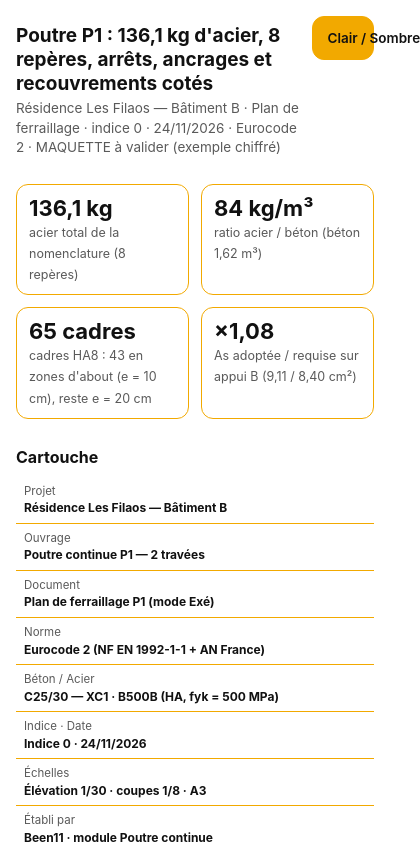
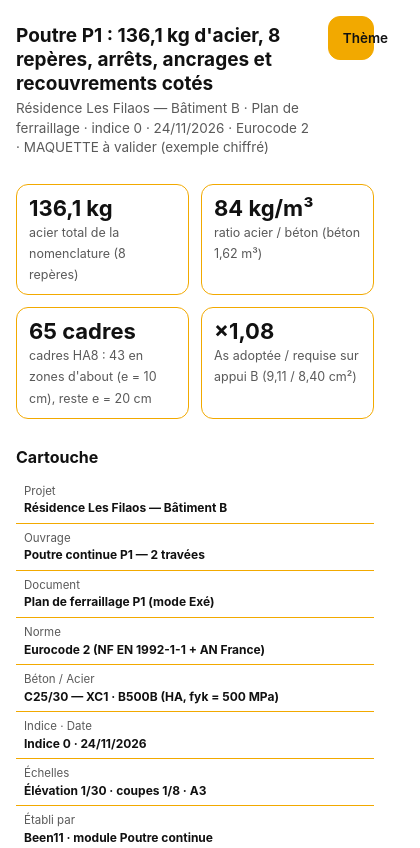
Before and after one commit to moustaphabfall/Pilotage, a plain HTML site: page maquettes/plan-ferraillage-poutre/plan-ferraillage-poutre.html in a window 390 px wide. Shown: the top 848 px of the page, 420 px wide, since content can reach past the window. Drawn offline with Linux system fonts and the light colour scheme.

Commit message:
Maquette plan ferraillage : correctifs mise en page téléphone et légende
Co-Authored-By: Claude Sonnet 5.5 <noreply@anthropic.com>
Claude-Session: https://claude.ai/code/session_019N1m6hzsAAfn8QDwh4MXMF

```diff
--- a/maquettes/plan-ferraillage-poutre/plan-ferraillage-poutre.html
+++ b/maquettes/plan-ferraillage-poutre/plan-ferraillage-poutre.html
@@ -78,7 +78,7 @@ ol.notes{margin:0;padding-left:20px;font-size:13px} ol.notes li{margin:3px 0}
   <h1 id="titre"></h1>
   <p class="sub" id="soustitre"></p>
  </div>
- <button class="tbtn" id="theme" type="button" aria-label="Basculer clair / sombre">Clair / Sombre</button>
+ <button class="tbtn" id="theme" type="button" aria-label="Basculer clair / sombre">Thème</button>
 </div>
 <div class="kpis" id="kpis"></div>
 
```
Also changed, not shown: maquettes/plan-ferraillage-poutre/maquette-ecran-clair.png, maquettes/plan-ferraillage-poutre/maquette-ecran-sombre.png, maquettes/plan-ferraillage-poutre/maquette-telephone-clair.png.
